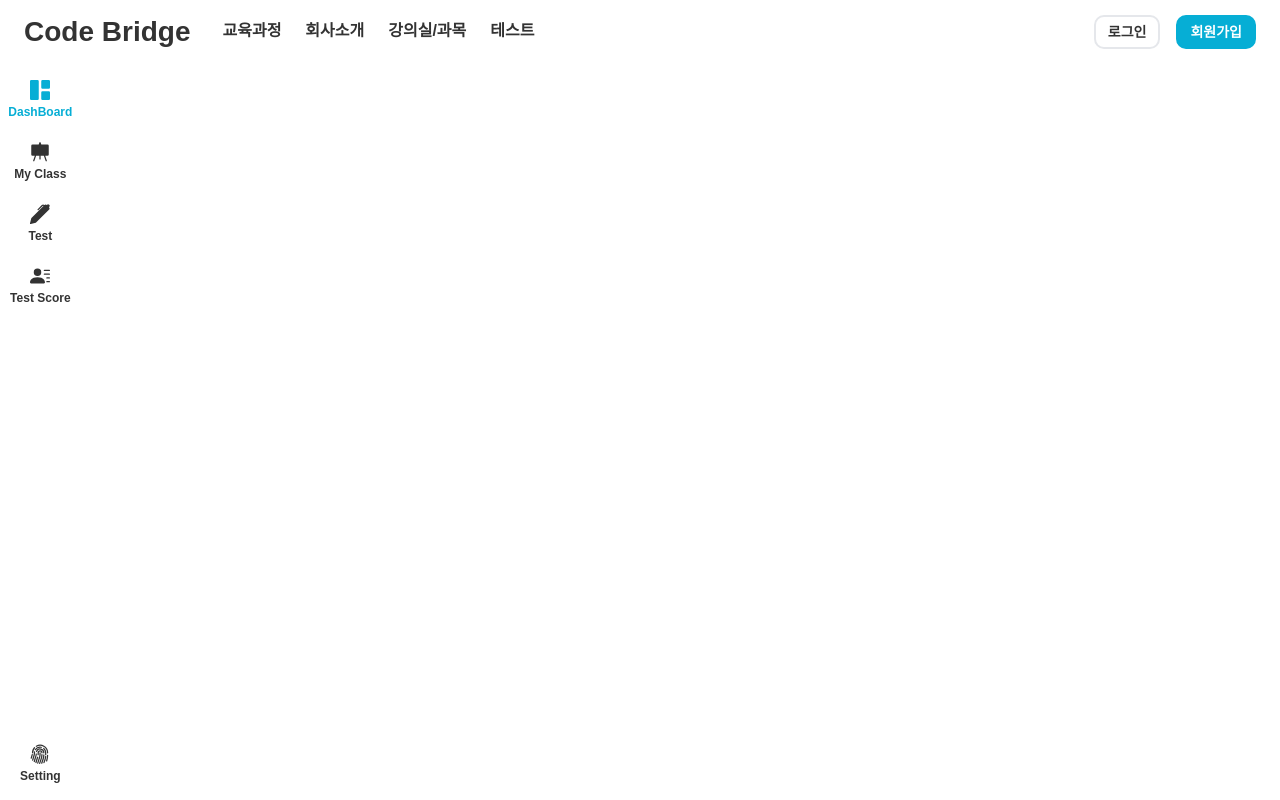
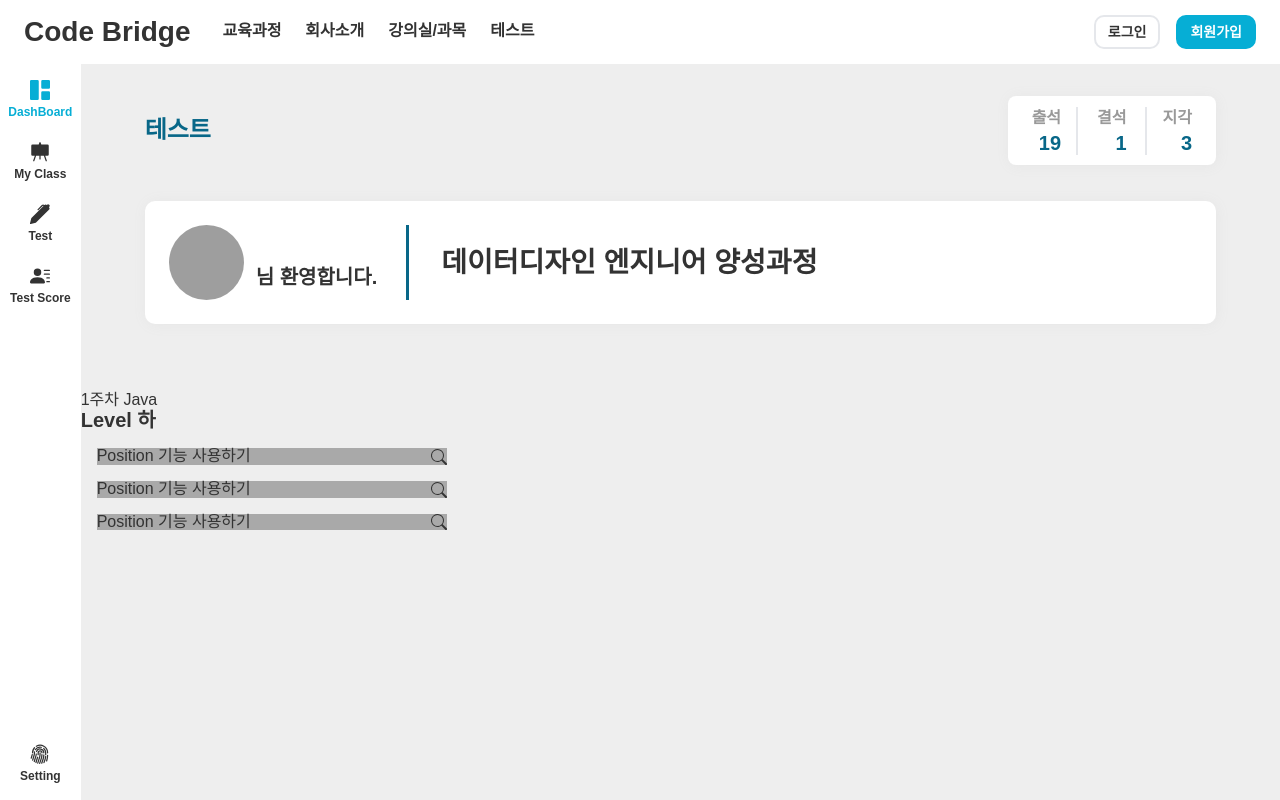
Before and after one commit to BaikJinHyeock/CodeBridge_Front, a React (Create React App) app: page /TestSetList in a window 1280 px wide. Built offline with nearby package versions, Linux system fonts and the light colour scheme; grey boxes are pictures that could not be loaded; a web font is replaced by a local one; what quill-image-drop-and-paste, quill-image-resize would draw is missing.

Commit message:
최수환_테스트리스트, 출제리스트 분리

```diff
--- a/src/App.js
+++ b/src/App.js
@@ -3,27 +3,28 @@ import { Route, Routes, useLocation } from "react-router-dom";
 import "bootstrap/dist/css/bootstrap.min.css";
 import "./main.css";
 
+import Join from "./components/Join";
+import Login from "./components/Login";
 import Main from "./components/Main";
+import Nav from "./components/Nav";
 import SetInfo from "./components/SetInfo";
-import Nav from "./components/Nav";
-import Login from "./components/Login";
-import Join from "./components/Join";
 // import StudyTest from "./components/StudyTest";
+import { ClassRoom } from "./components/ClassRoom";
+import ClassWrite from "./components/ClassWrite";
 import DashBoard from "./components/DashBoard";
 import DashLeftBox from "./components/DashLeftBox";
 import DashRightBox from "./components/DashRightBox";
-import { ClassRoom } from "./components/ClassRoom";
-import ClassWrite from "./components/ClassWrite";
-import CompilerTest from "./components/CompilerTest";
-import ContainerTest from "./components/ContainerTest";
+
+import TestDetail from "./components/TestDetail";
+import TestSetList from "./components/TestSetList";
+import TestWrite from "./components/TestWrite";
+
+import MarkDetail from "./components/MarkDetail";
 import MarkList from "./components/MarkList";
-import TestList from "./components/TestList";
-import TestWrite from "./components/TestWrite";
-import TestDetail from "./components/TestDetail";
-import MarkDetail from "./components/MarkDetail";
-import Title from "./components/Title";
 import Profile from "./components/Profile";
 import SubWrite from "./components/SubWrite";
+import Title from "./components/Title";
+import TestList from "./components/TestList";
 
 function App() {
   const location = useLocation();
@@ -51,24 +52,30 @@ function App() {
         <Routes>
           <Route path="/" element={<Main />}></Route>
           <Route path="/Title" element={<Title />}></Route>
+
           <Route path="/Profile" element={<Profile />}></Route>
           <Route path="/SetInfo" element={<SetInfo />}></Route>
+
           <Route path="/Login" element={<Login />}></Route>
           <Route path="/Join" element={<Join />}></Route>
+
           <Route path="/DashBoard" element={<DashBoard />}></Route>
           <Route path="/DashLeftBox" element={<DashLeftBox />}></Route>
           <Route path="/DashRighttBox" element={<DashRightBox />}></Route>
+
           {/* <Route path="/StudyTest" element={<StudyTest />}></Route> */}
           <Route path="/ClassRoom" element={<ClassRoom />}></Route>
           <Route path="/ClassWrite" element={<ClassWrite />}></Route>
-          <Route path="/CompilerTest" element={<CompilerTest />}></Route>
-          <Route path="/ContainerTest" element={<ContainerTest />}></Route>
-          <Route path="/MarkList" element={<MarkList />}></Route>
+
+          <Route path="/SubWrite" element={<SubWrite />}></Route>
+
           <Route path="/TestList" element={<TestList />}></Route>
+          <Route path="/TestSetList" element={<TestSetList />}></Route>
           <Route path="/TestWrite" element={<TestWrite />}></Route>
           <Route path="/TestDetail" element={<TestDetail />}></Route>
+
+          <Route path="/MarkList" element={<MarkList />}></Route>
           <Route path="/MarkDetail" element={<MarkDetail />}></Route>
-          <Route path="/SubWrite" element={<SubWrite />}></Route>
         </Routes>
       </div>
     </>
--- a/src/SCSS/pages/_testList.module.scss
+++ b/src/SCSS/pages/_testList.module.scss
@@ -12,36 +12,25 @@
     }
 }
 
-.title_wrapper {
+
+.test_item_wrapper{
+    display: grid;
+    grid-template-columns: repeat(2, 1fr);
+}
+
+
+.test_item_box {
+    background-color: aqua;
+    width: 350px;
+    padding: 1rem;
     display: flex;
+    justify-content: space-between;
+    align-items: center;
+    margin: 1rem;
 
-  div {
-    background-color: aqua;
+    .test_btn {
+        background-color: burlywood;
+        padding: 0.4rem;
 
-    img {
-      width: 80px;
-      height: 80px;
     }
 }
-}
-
-.test_item_wrapper {
-  background-color: darkgray;
-  display: flex;
-  margin: 1rem;
-  width: 350px;
-  justify-content: space-between;
-
-  .test_item_btn {
-    background-color: rgb(58, 58, 177);
-    color: white;
-  }
-}
-
-.test_list_item_wrapper {
-  background-color: darkgrey;
-  display: flex;
-  justify-content: space-between;
-  width: 350px;
-  margin: 1rem;
-}
--- /dev/null
+++ b/src/SCSS/pages/_testSetList.module.scss
@@ -0,0 +1,47 @@
+@import "../abstracts/variables";
+
+.wrap_container {
+  background-color: $wrap-bg;
+  width: 100%;
+  overflow: scroll;
+  height: calc(100vh - 4rem);
+
+  .right_container {
+    width: 100%;
+    padding: 32px 64px;
+  }
+}
+
+.title_wrapper {
+  display: flex;
+
+  div {
+    background-color: aqua;
+
+    img {
+      width: 80px;
+      height: 80px;
+    }
+  }
+}
+
+.test_item_wrapper {
+  background-color: darkgray;
+  display: flex;
+  margin: 1rem;
+  width: 350px;
+  justify-content: space-between;
+
+  .test_item_btn {
+    background-color: rgb(58, 58, 177);
+    color: white;
+  }
+}
+
+.test_list_item_wrapper {
+  background-color: darkgrey;
+  display: flex;
+  justify-content: space-between;
+  width: 350px;
+  margin: 1rem;
+}
--- a/src/components/CompilerTest.jsx
+++ b/src/components/CompilerTest.jsx
@@ -39,7 +39,7 @@ function CompilerTest({submittedCode}) {
       <div
         data-id="example-widget"
         className="sec-widget"
-        data-widget="7ec2c1d1a075cf56ec2f9ef8f205db1b"
+        data-widget="1707b432b770d1a022cada7d601c78ee"
       />
 
 
--- a/src/components/TestDetail.jsx
+++ b/src/components/TestDetail.jsx
@@ -12,7 +12,7 @@ const TestDetail = () => {
 
   const getTestList = async () => {
 
-    const response = await axios.post(
+    const response = await axios.get(
       "http://localhost:8085/CodeBridge/Test/detail");
     console.log("리스폰스 확인", response.data);
     SetTestList(response.data)
@@ -78,7 +78,7 @@ const TestDetail = () => {
         </div>
       </div>
       <div>
-         {/* <CompilerTest submittedCode={recieveCode} />  */}
+         <CompilerTest submittedCode={recieveCode} />
         <button>제출하기</button>
 
       </div>
--- /dev/null
+++ b/src/components/TestSetList.jsx
@@ -0,0 +1,111 @@
+import React, { useState } from "react";
+import Image from "react-bootstrap/Image";
+import style from "../SCSS/pages/_testSetList.module.scss";
+import Modal from "react-bootstrap/Modal";
+import { Button } from "react-bootstrap";
+
+import Title from "./Title";
+import Profile from "./Profile";
+
+// import 'bootstrap/dist/css/bootstrap.min.css';
+
+const TestList = () => {
+  // 모달 관련
+  const [show, setShow] = useState(false);
+
+  const handleClose = () => setShow(false);
+  const handleShow = () => setShow(true);
+
+  // 모달 관련
+
+  const TestItem = () => {
+    return (
+      <div className={style.test_item_wrapper}>
+        <div>
+          <span>1주차</span>
+          <span>Java</span>
+        </div>
+        <div className={style.test_item_btn}>문제 출제</div>
+      </div>
+    );
+  };
+
+  const TestListItem = () => {
+    return (
+      <div className={style.test_list_item_wrapper}>
+        <div>
+          <p>Position 기능 사용하기</p>
+        </div>
+        <div onClick={handleShow}>
+          <svg
+            xmlns="http://www.w3.org/2000/svg"
+            width="16"
+            height="16"
+            fill="currentColor"
+            class="bi bi-search"
+            viewBox="0 0 16 16"
+          >
+            <path d="M11.742 10.344a6.5 6.5 0 1 0-1.397 1.398h-.001c.03.04.062.078.098.115l3.85 3.85a1 1 0 0 0 1.415-1.414l-3.85-3.85a1.007 1.007 0 0 0-.115-.1zM12 6.5a5.5 5.5 0 1 1-11 0 5.5 5.5 0 0 1 11 0z" />
+          </svg>
+        </div>
+      </div>
+    );
+  };
+
+  return (
+    <div className={style.wrap_container}>
+      <div className={style.right_container}>
+        <Title pageName="테스트" />
+        <Profile showEditButton={false} />
+      </div>
+
+      <div className={style.test_list_wrapper}>
+        <p>1주차 Java</p>
+
+        <div>
+          <h4>Level 하</h4>
+          <TestListItem />
+          <TestListItem />
+          <TestListItem />
+        </div>
+
+        <Modal show={show} onHide={handleClose}>
+          <Modal.Header closeButton>
+            <Modal.Title>문제 출제</Modal.Title>
+          </Modal.Header>
+          <Modal.Body>
+            <h5>문제 제목</h5>
+            <p>주사위</p>
+            <h5>문제 내용</h5>
+            <p>
+              주사위는 위와 같이 생겼다. 주사위의 여섯 면에는 수가 쓰여 있다.
+              위의 전개도를 수가 밖으로 나오게 접는다. A, B, C, D, E, F에 쓰여
+              있는 수가 주어진다. 지민이는 현재 동일한 주사위를 N3개 가지고
+              있다. 이 주사위를 적절히 회전시키고 쌓아서, N×N×N크기의 정육면체를
+              만들려고 한다. 이 정육면체는 탁자위에 있으므로, 5개의 면만 보인다.
+              N과 주사위에 쓰여 있는 수가 주어질 때, 보이는 5개의 면에 쓰여 있는
+              수의 합의 최솟값을 출력하는 프로그램을 작성하시오.
+            </p>
+            <h5>제한 조건</h5>
+            <p>
+              첫째 줄에 N이 주어진다. 둘째 줄에 주사위에 쓰여 있는 수가
+              주어진다. 위의 그림에서 A, B, C, D, E, F에 쓰여 있는 수가 차례대로
+              주어진다. N은 1,000,000보다 작거나 같은 자연수이고, 쓰여 있는 수는
+              50보다 작거나 같은 자연수이다.
+            </p>
+          </Modal.Body>
+          <Modal.Footer>
+            <Button variant="secondary" onClick={handleClose}>
+              Close
+            </Button>
+            <Button variant="primary" onClick={handleClose}>
+              Save Changes
+            </Button>
+          </Modal.Footer>
+        </Modal>
+      </div>
+    </div>
+  );
+};
+
+export default TestList;
```
Also changed, not shown: src/components/TestList.jsx (+20 -87 lines). Lines whose indentation alone changed are shown as unchanged.
